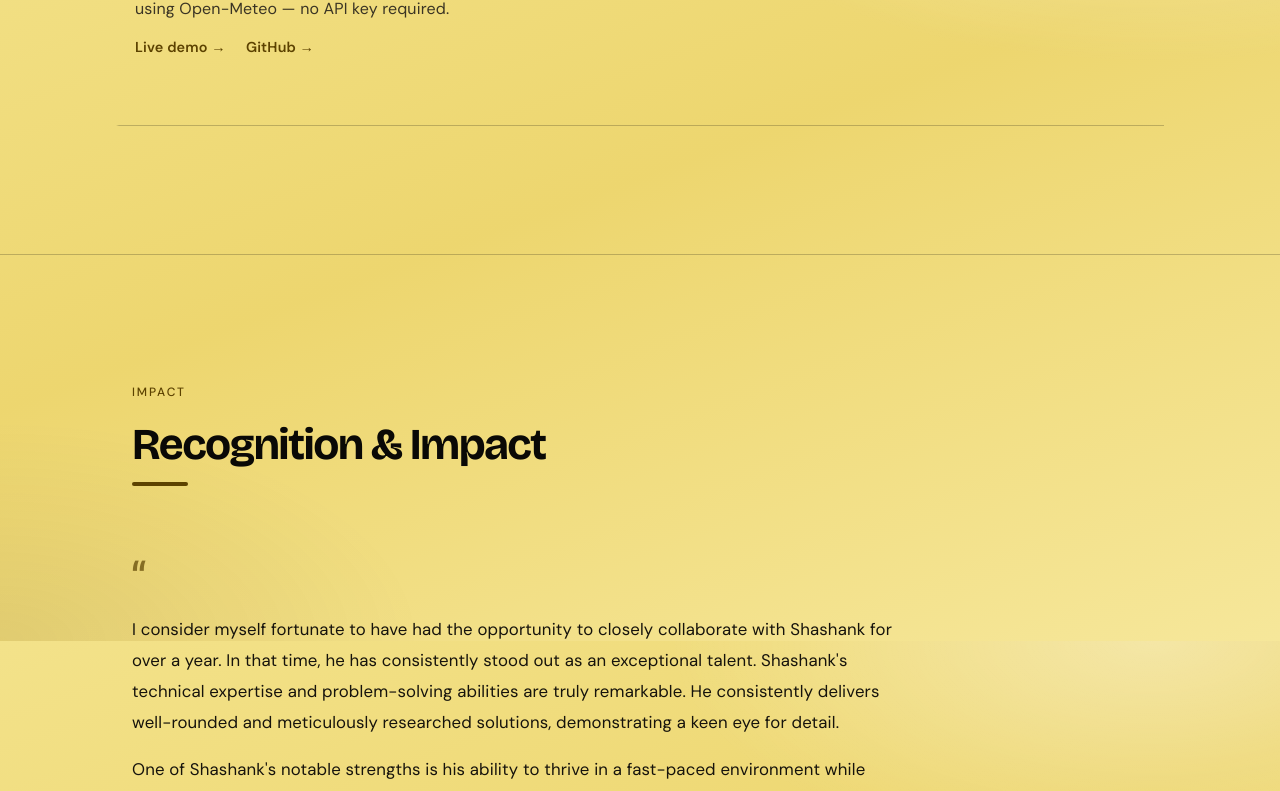
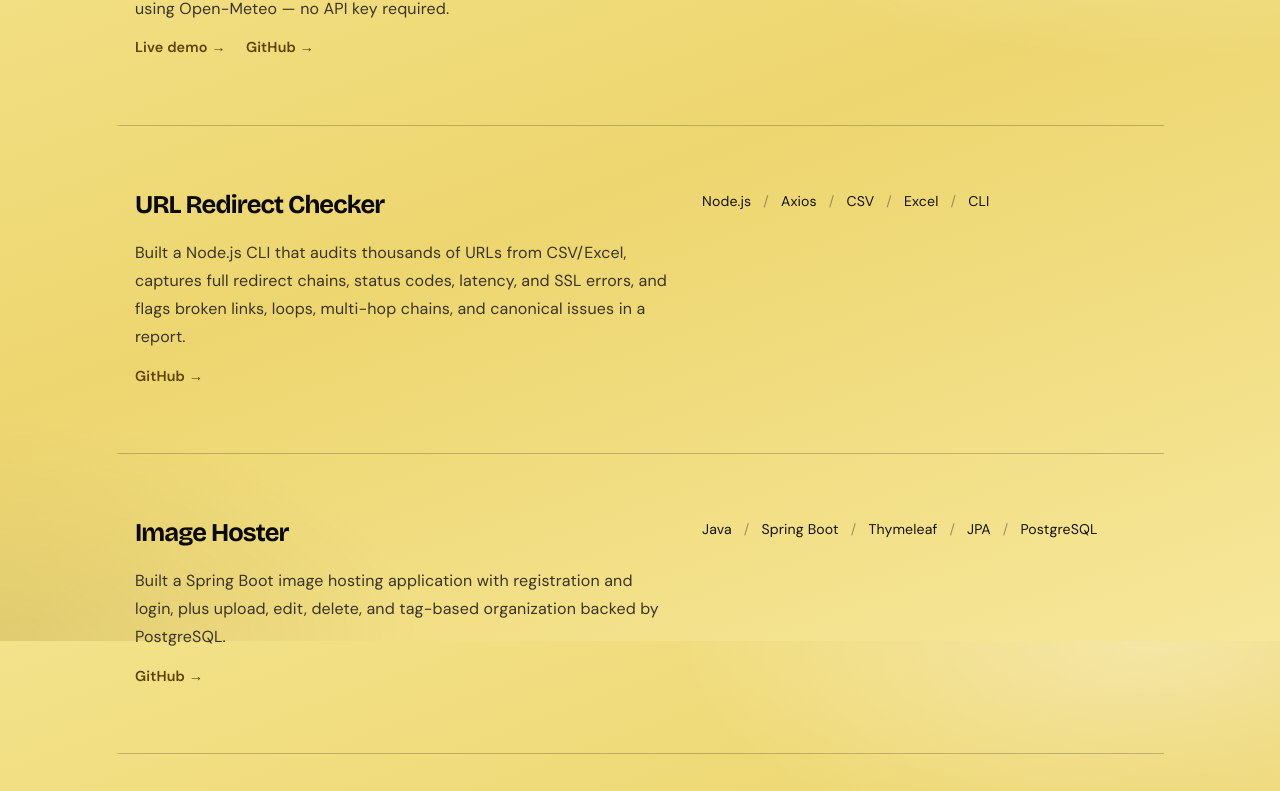
Before and after one commit to shashank1227/shashank-portfolio, a Next.js app: page /shashank-portfolio/ in a window 1280 px wide. Shown: the part 4959-5750 px from the top of the page. Built offline with nearby package versions, Linux system fonts and the light colour scheme.

Commit message:
Add URL Redirect Checker and Image Hoster to featured projects.
Surface the Node CLI redirect auditor and Spring Boot image hosting app with GitHub links.

```diff
--- a/src/components/Projects.tsx
+++ b/src/components/Projects.tsx
@@ -299,6 +299,24 @@ const projects: Project[] = [
       { label: 'GitHub', href: 'https://github.com/shashank1227/WeatherApp' },
     ],
   },
+  {
+    title: 'URL Redirect Checker',
+    description:
+      'Built a Node.js CLI that audits thousands of URLs from CSV/Excel, captures full redirect chains, status codes, latency, and SSL errors, and flags broken links, loops, multi-hop chains, and canonical issues in a report.',
+    tech: ['Node.js', 'Axios', 'CSV', 'Excel', 'CLI'],
+    links: [
+      { label: 'GitHub', href: 'https://github.com/shashank1227/url-redirect-checker' },
+    ],
+  },
+  {
+    title: 'Image Hoster',
+    description:
+      'Built a Spring Boot image hosting application with registration and login, plus upload, edit, delete, and tag-based organization backed by PostgreSQL.',
+    tech: ['Java', 'Spring Boot', 'Thymeleaf', 'JPA', 'PostgreSQL'],
+    links: [
+      { label: 'GitHub', href: 'https://github.com/shashank1227/Image-Hoster' },
+    ],
+  },
 ];
 
 const Projects: React.FC = () => {
```
